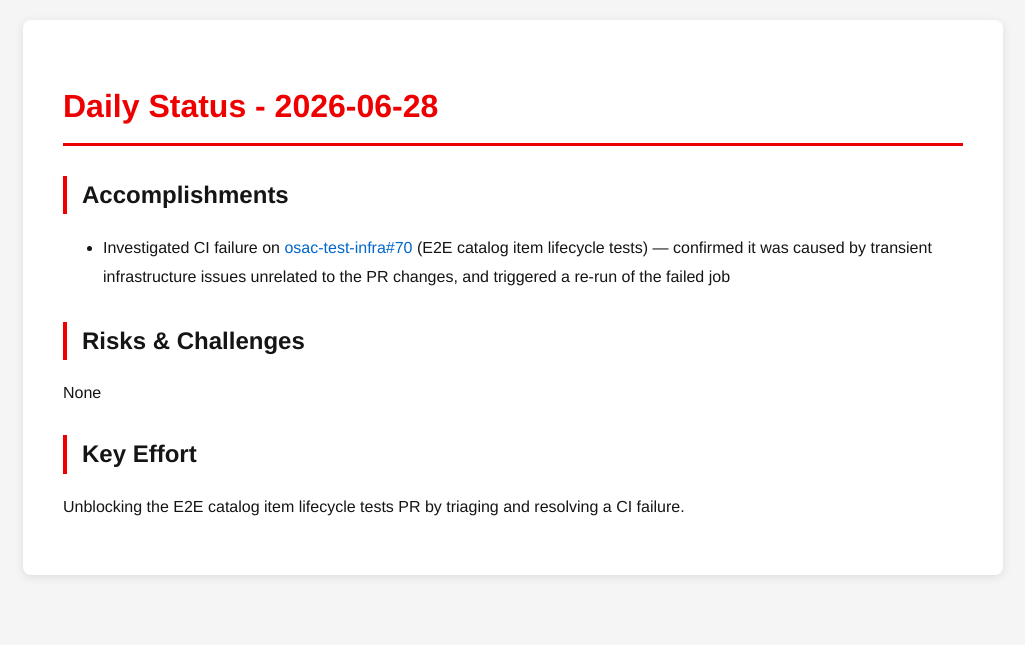
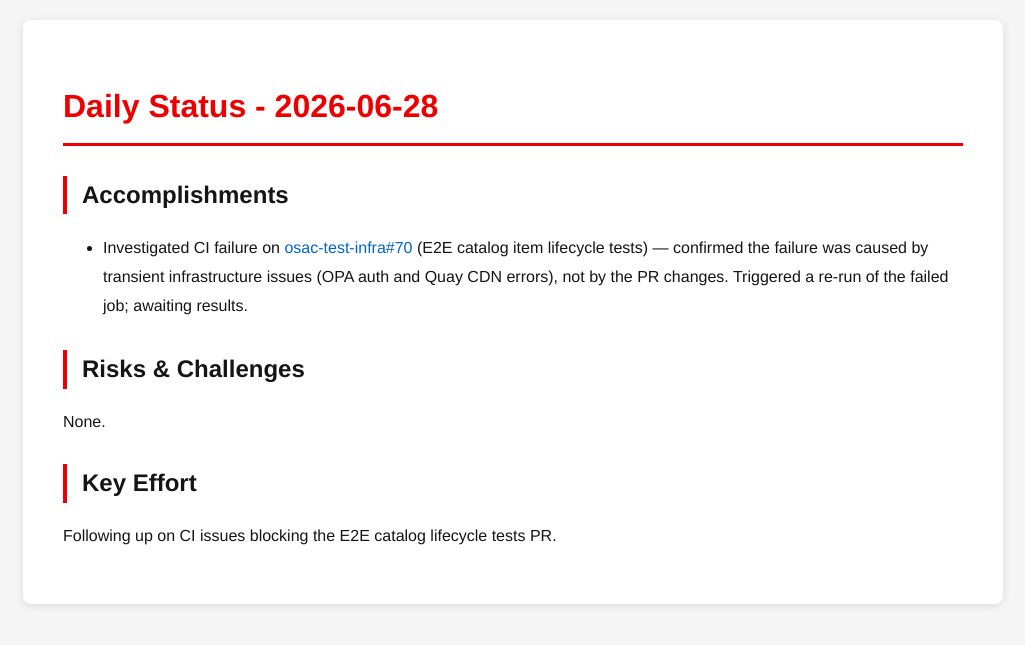
Before and after one commit to tzvatot/daily-status, a Jekyll site: the page built from 2026-06-28.md, in a window 1280 px wide. Shown: the top 645 px of the page, without its empty margins (127-1152 px from the left). Built offline with Jekyll 4.4.1, drawn with Linux system fonts in a browser that asks for light colours.

Commit message:
Daily status update - 2026-06-28

```diff
--- a/2026-06-28.md
+++ b/2026-06-28.md
@@ -7,10 +7,10 @@ date: 2026-06-28
 # Daily Status - 2026-06-28
 
 ## Accomplishments
-- Investigated CI failure on [osac-test-infra#70](https://github.com/osac-project/osac-test-infra/pull/70) (E2E catalog item lifecycle tests) — confirmed it was caused by transient infrastructure issues unrelated to the PR changes, and triggered a re-run of the failed job
+- Investigated CI failure on [osac-test-infra#70](https://github.com/osac-project/osac-test-infra/pull/70) (E2E catalog item lifecycle tests) — confirmed the failure was caused by transient infrastructure issues (OPA auth and Quay CDN errors), not by the PR changes. Triggered a re-run of the failed job; awaiting results.
 
 ## Risks & Challenges
-None
+None.
 
 ## Key Effort
-Unblocking the E2E catalog item lifecycle tests PR by triaging and resolving a CI failure.
+Following up on CI issues blocking the E2E catalog lifecycle tests PR.
```
